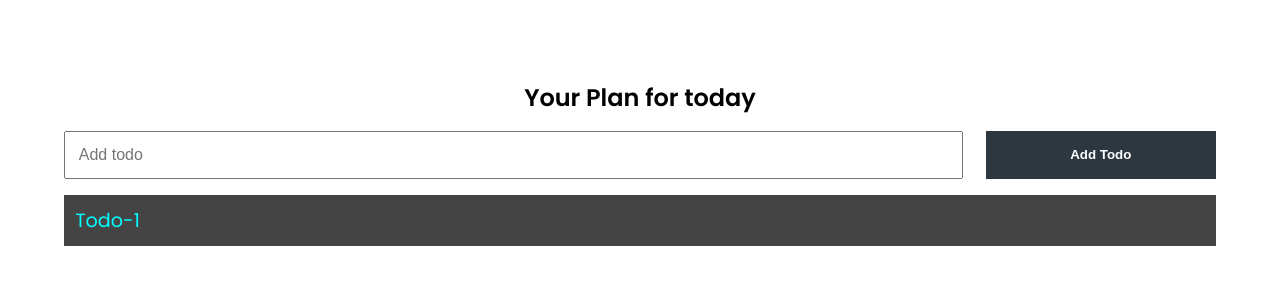
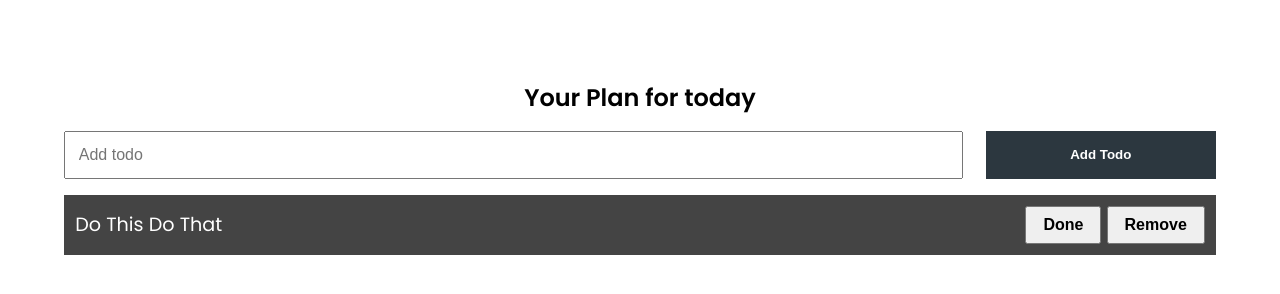
Before and after one commit to niranjanrai/To-do-App, a plain HTML site: page index.html in a window 1280 px wide. Drawn offline with Linux system fonts and the light colour scheme.

Commit message:
first commit

```diff
--- a/index.html
+++ b/index.html
@@ -6,6 +6,7 @@
     <meta http-equiv="X-UA-Compatible" content="IE=edge">
     <meta name="viewport" content="width=device-width, initial-scale=1.0">
     <link rel="stylesheet" href="style.css">
+    <script src="/script.js" defer></script>
     <title>To do App</title>
 </head>
 
@@ -17,7 +18,13 @@
             <input type="submit" value="Add Todo" class="btn">
         </form>
         <ul class="todo-list">
-            <li>todo-1</li>
+            <li>
+                <span class="text"> Do this do that</span>
+                <div class="todo-buttons">
+                    <button class="todo-btn done">Done</button>
+                    <button class="todo-btn remove">Remove</button>
+                </div>
+            </li>
         </ul>
     </section>
 </body>
--- a/script.js
+++ b/script.js
@@ -0,0 +1,7 @@
+const todoForm = document.querySelector(".form-todo");
+const todoInput = document.querySelector(".form-todo input[type='text']");
+console.log(todoInput);
+todoForm.addEventListener("submit", (e) => {
+  e.preventDefault();
+  todoInput.value = "";
+});
--- a/style.css
+++ b/style.css
@@ -66,9 +66,19 @@ html {
 .todo-list li {
   padding: 0.7rem;
   background: #444;
-  color: cyan;
+  color: white;
   margin-top: 1rem;
   text-transform: capitalize;
+  display: flex;
+  justify-content: space-between;
+  align-items: center;
+}
+.todo-btn {
+  min-height: 100%;
+  padding: 0.5rem 1rem;
+  font-size: 1rem;
+  font-weight: bold;
+  cursor: pointer;
 }
 .bg-dark {
   background: #000;
```
